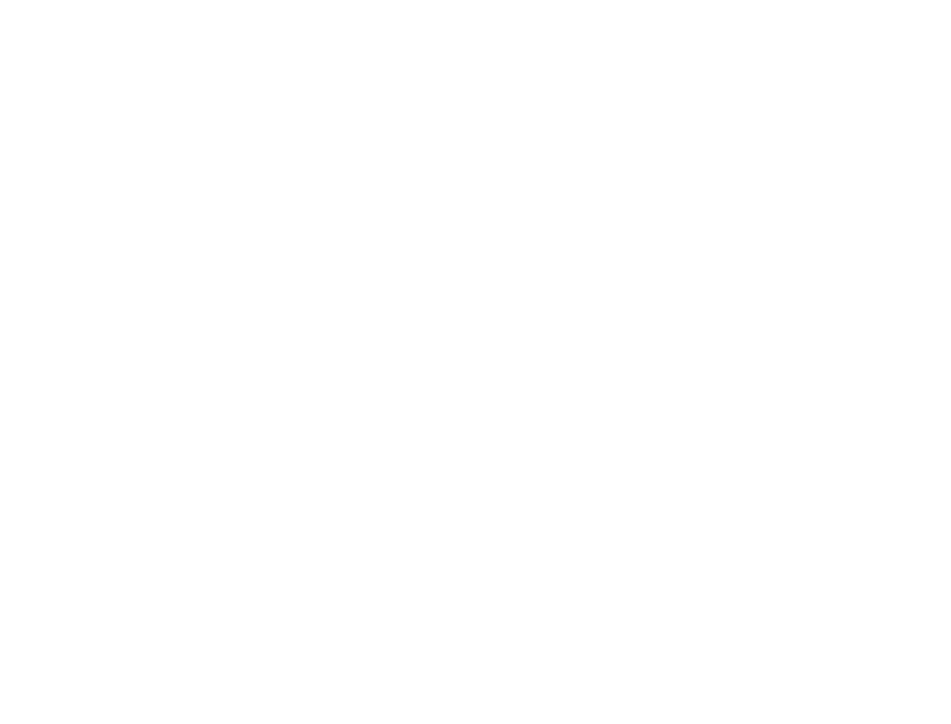
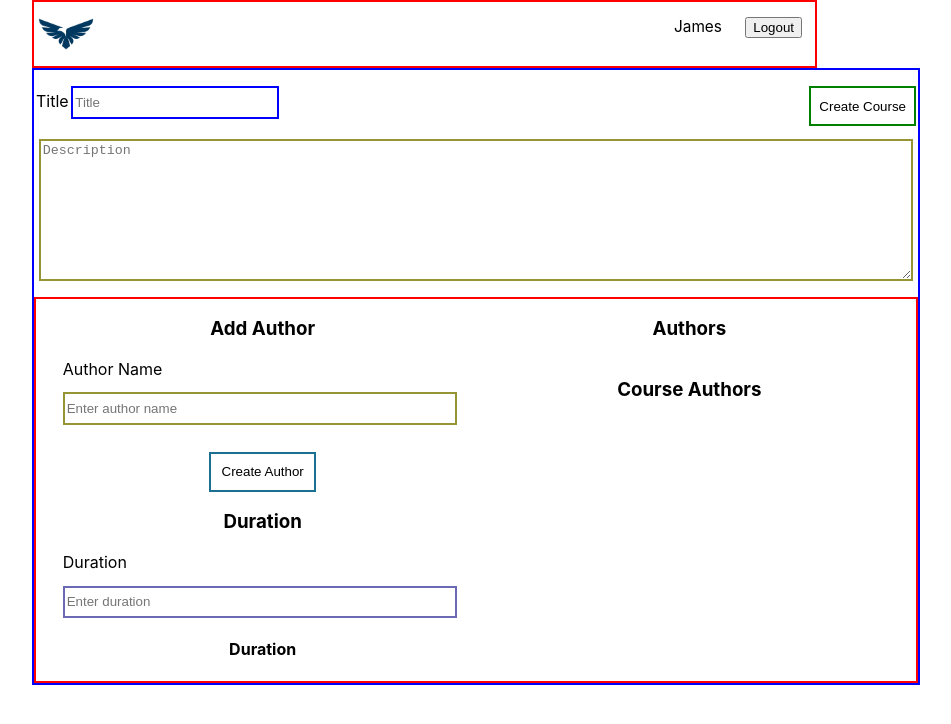
Before and after one commit to ivatrifonova/courses-app, a React (Create React App) app: page /createCourse in a window 1280 px wide. Before the commit this address had no page. Shown: the top 724 px of the page, without its empty margins (164-1115 px from the left). Built offline with nearby package versions, Linux system fonts and the light colour scheme.

Commit message:
createCourse

```diff
--- a/src/App.jsx
+++ b/src/App.jsx
@@ -1,12 +1,14 @@
 import './App.css';
 import { Routes, Route } from 'react-router-dom';
 import Home from './components/Home/Home';
+import { CreateCourse } from './components/CreateCourse/CreateCourse';
 
 function App() {
 	return (
 		<div className='App'>
 			<Routes>
 				<Route path='/' element={<Home />} />
+				<Route exact path='/createCourse' element={<CreateCourse />} />
 			</Routes>
 		</div>
 	);
--- a/src/common/Button/Button.jsx
+++ b/src/common/Button/Button.jsx
@@ -1,8 +1,8 @@
 import styles from './Button.module.css';
 
-const Button = ({ buttonText, callback }) => {
+const Button = ({ buttonText, callback, className }) => {
 	return (
-		<button className={styles.button} onClick={callback}>
+		<button className={className} onClick={callback}>
 			{' '}
 			{buttonText}{' '}
 		</button>
--- a/src/common/Input/Input.jsx
+++ b/src/common/Input/Input.jsx
@@ -1,15 +1,23 @@
-export const Input = ({ labelText, placeholderText, changeCallback }) => {
+export const Input = ({
+	labelText,
+	placeholderText,
+	changeCallback,
+	className,
+	labelClassName,
+	divClassName,
+}) => {
 	return (
-		<>
-			<label>
+		<div className={divClassName}>
+			<label className={labelClassName}>
 				{labelText}
 				<input
-					type='text'
+					className={className}
+					type={'text'}
 					name={labelText}
 					placeholder={placeholderText}
 					onChange={(event) => changeCallback(event.target.value)}
 				/>
 			</label>
-		</>
+		</div>
 	);
 };
--- a/src/components/CreateCourse/CreateCourse.jsx
+++ b/src/components/CreateCourse/CreateCourse.jsx
@@ -0,0 +1,60 @@
+import { Input } from '../../common/Input/Input';
+import Button from '../../common/Button/Button';
+import Header from '../../common/Header/Header';
+import styles from './CreateCourse.module.css';
+
+export const CreateCourse = () => {
+	return (
+		<>
+			<div>
+				<Header />
+				<div className={styles.createCourse}>
+					<div className={styles.infoSection}>
+						<Input
+							className={styles.titleInput}
+							labelText={'Title'}
+							placeholderText={'Title'}
+						/>
+						<Button
+							className={styles.createCourseButton}
+							buttonText={'Create Course'}
+						/>
+					</div>
+					<textarea
+						className={styles.descriptionInput}
+						placeholder='Description'
+					></textarea>
+					<div className={styles.authorSection}>
+						<div className={styles.authorSubsection}>
+							<h3>Add Author</h3>
+							<Input
+								divClassName={styles.inputDiv}
+								className={styles.authorInput}
+								labelText={'Author Name'}
+								placeholderText={'Enter author name'}
+							/>
+							<Button
+								className={styles.createAuthorButton}
+								buttonText={'Create Author'}
+							/>
+							<h3>Duration</h3>
+							<Input
+								className={styles.durationInput}
+								divClassName={styles.inputDiv}
+								labelText={'Duration'}
+								placeholderText={'Enter duration'}
+							/>
+							<h4>Duration</h4>
+						</div>
+						<div className={styles.authorSubsection}>
+							<h3>Authors</h3>
+							<div></div>
+							<h3>Course Authors</h3>
+							<div></div>
+						</div>
+					</div>
+				</div>
+			</div>
+		</>
+	);
+};
--- /dev/null
+++ b/src/components/CreateCourse/CreateCourse.module.css
@@ -0,0 +1,75 @@
+.createCourse {
+    border: 2px solid blue;
+    display: flex;
+    flex-direction: column;
+    align-items: center;
+}
+
+.infoSection {
+    display: flex;
+    justify-content: space-between;
+    width: 55em;
+    margin-top: 1em;
+}
+
+.titleInput {
+    border: 2px solid blue;
+    width:  15em;
+    height: 2em;
+    margin-left: 0.2em;
+}
+
+.descriptionInput {
+    width: 65em;
+    height: 10em;
+    margin-top: 1em;
+    border: 2px solid rgb(149, 149, 54);
+}
+
+.authorSection {
+border: 2px solid red;
+margin-top: 1em;
+width: 55em;
+display: flex;
+justify-content: space-evenly;
+}
+
+.authorSubsection {
+    width: 25em;
+    display: flex;
+    flex-direction: column;
+    align-items: center;
+}
+
+.createCourseButton {
+    width: 8em;
+    height: 3em;
+    background-color: transparent;
+    border: 2px solid green;
+}
+
+.createAuthorButton {
+    width: 8em;
+    height: 3em;
+    background-color: transparent;
+    border: 2px solid rgb(27, 112, 146);
+    margin-top: 2em;
+}
+
+.authorInput {
+    width: 29em;
+    height: 2em;
+    margin-top: 1em;
+    border: 2px solid rgb(149, 149, 54);
+}
+
+.inputDiv {
+    width: 25em;
+}
+
+.durationInput {
+    width: 29em;
+    height: 2em;
+    margin-top: 1em;
+    border: 2px solid rgb(107, 105, 179);
+}
```
